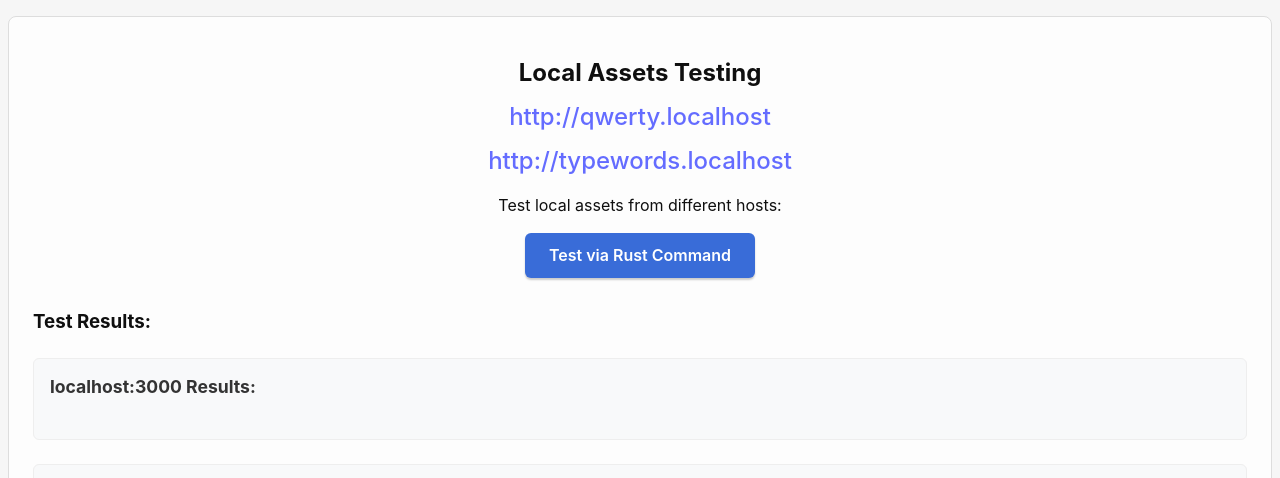
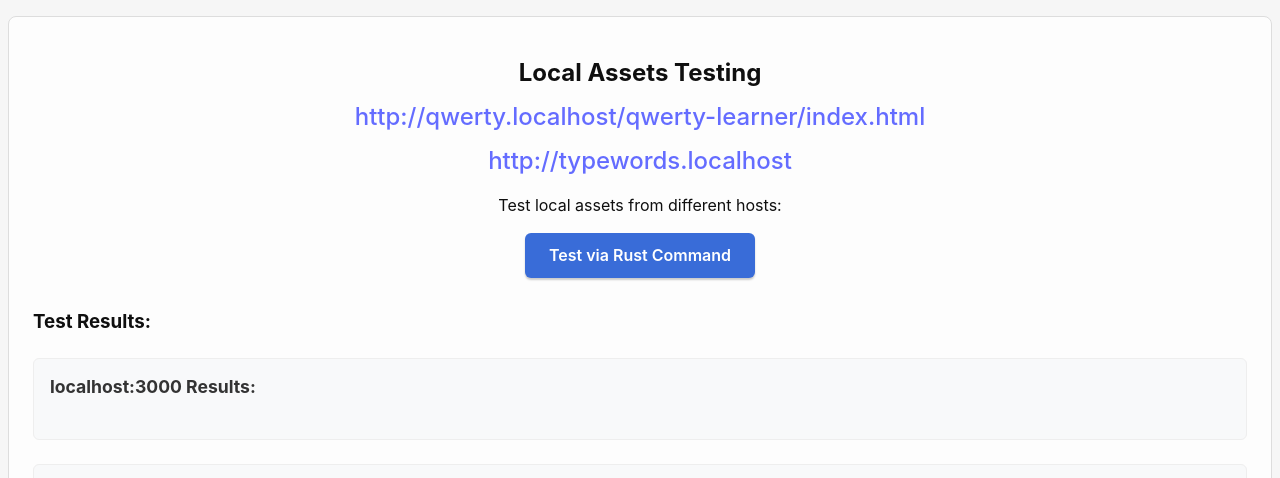
Before and after one commit to bestfood-lxj/tauri-keyboard, a plain HTML site: page src/index.html in a window 1280 px wide. Shown: the part 321-799 px from the top of the page. Drawn offline with Linux system fonts and the light colour scheme.

Commit message:
:beers: Write code drunkenly.

```diff
--- a/src/index.html
+++ b/src/index.html
@@ -42,8 +42,8 @@
             <div class="local-assets-test">
                 <h2>Local Assets Testing</h2>
                 <h2>
-                    <a href="http://qwerty.localhost/index.html"
-                        >http://qwerty.localhost</a
+                    <a href="http://qwerty.localhost/qwerty-learner/index.html"
+                        >http://qwerty.localhost/qwerty-learner/index.html</a
                     >
                 </h2>
                 <h2>
```
